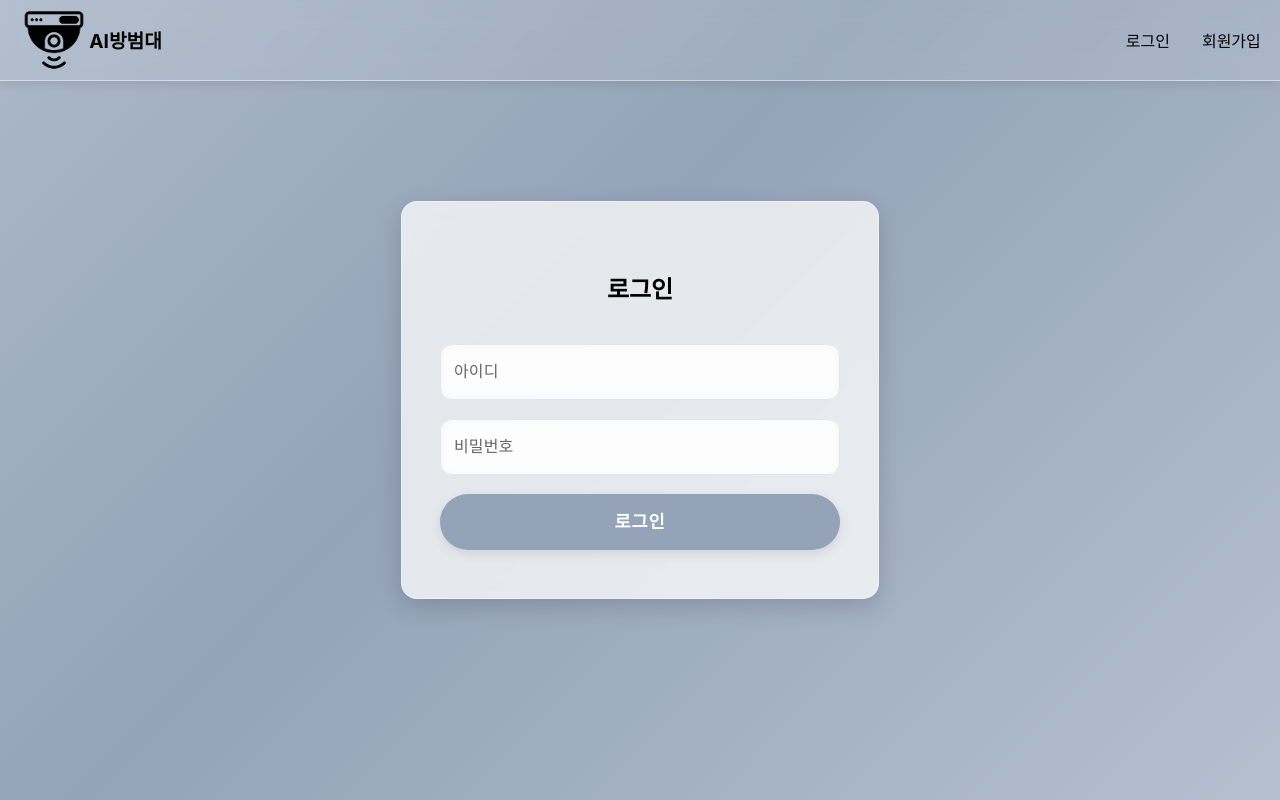
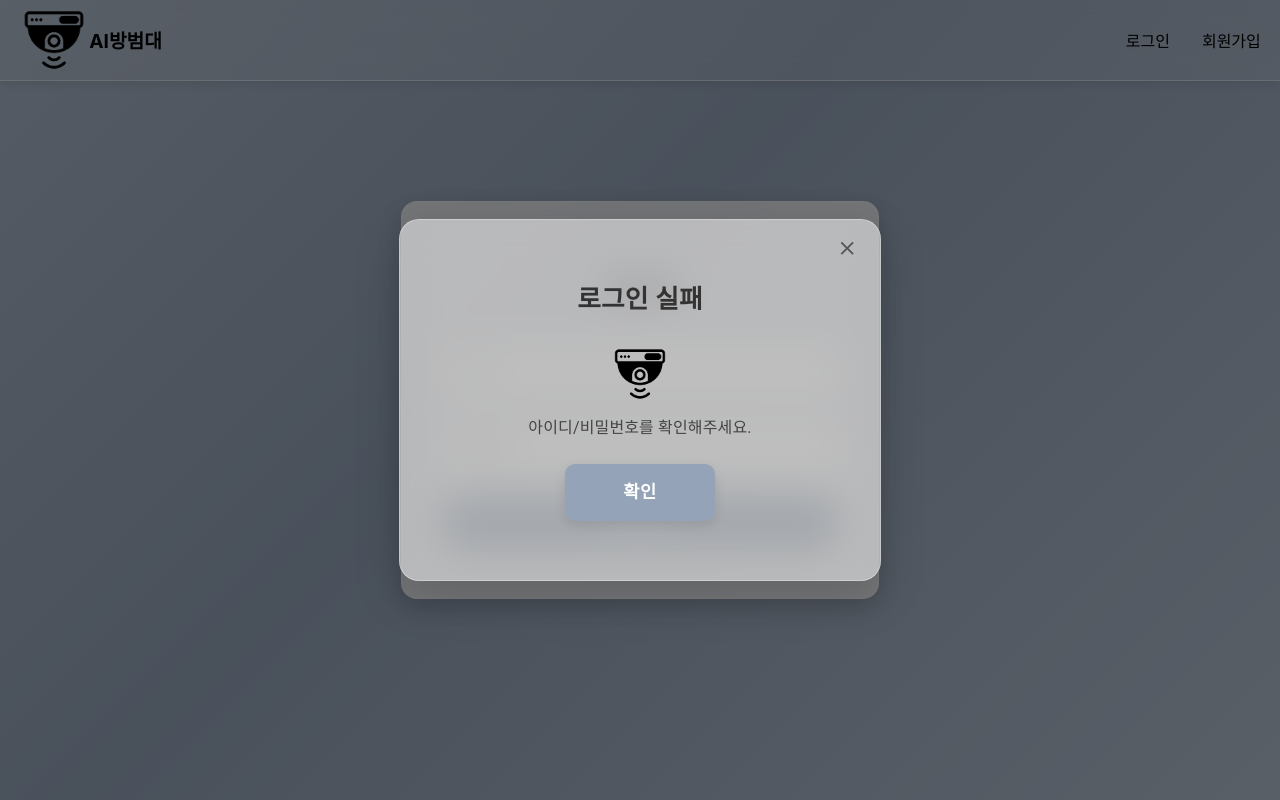
Before and after one commit to AI-Security-Guard/AI-Security-Guard, a React (Create React App) app in the folder client/: page /login in a window 1280 px wide. Both pictures are taken after a click on the button "로그인". Built offline with nearby package versions, Linux system fonts and the light colour scheme.

Commit message:
desgin: 로그인 모달창 #53

```diff
--- a/client/src/component/CustomModal/CustomModal.js
+++ b/client/src/component/CustomModal/CustomModal.js
@@ -1,20 +1,21 @@
 import React from "react";
 import { Modal, Typography } from "@mui/material";
-import * as S from "./CustomModal.style.js";
-import ShortButton from "../ShortButton/ShortButton.js";
+import * as S from "./CustomModal.style";
+import ShortButton from "../../component/ShortButton/ShortButton.js";
+import CloseIcon from "@mui/icons-material/Close";
 
-export default function CustomModalModal({ open, onClose, title, message, icon, buttons = [] }) {
+function CustomModal({ open, onClose, title, message, icon, buttons = [] }) {
     return (
         <Modal open={open} onClose={onClose}>
             <S.ModalBox>
+                <S.CloseButton onClick={onClose}>
+                    <CloseIcon fontSize="inherit" />
+                </S.CloseButton>
                 <Typography variant="h6" component="h2" gutterBottom>
                     {title || "알림"}
                 </Typography>
-
                 {icon && <div style={{ margin: "8px 0" }}>{icon}</div>}
-
                 <Typography sx={{ mb: 3 }}>{message}</Typography>
-
                 <S.ButtonGroup>
                     {buttons.map((btn, idx) => (
                         <ShortButton key={idx} onClick={btn.onClick} txt={btn.label} />
@@ -24,3 +25,5 @@ export default function CustomModalModal({ open, onClose, title, message, icon,
         </Modal>
     );
 }
+
+export default CustomModal;
--- a/client/src/component/CustomModal/CustomModal.style.js
+++ b/client/src/component/CustomModal/CustomModal.style.js
@@ -1,7 +1,6 @@
 import { styled, keyframes } from "@mui/material/styles";
-import { Box, Button } from "@mui/material";
+import { Box } from "@mui/material";
 
-// ✨ 모달 등장 애니메이션
 const fadeInModal = keyframes`
   from {
     opacity: 0;
@@ -18,31 +17,38 @@ export const ModalBox = styled(Box)(({ theme }) => ({
     top: "50%",
     left: "50%",
     transform: "translate(-50%, -50%)",
-    width: 400,
-    minHeight: 260,
+    width: 420,
+    minHeight: 280,
     display: "flex",
     flexDirection: "column",
     alignItems: "center",
-    justifyContent: "space-around",
+    justifyContent: "center",
 
-    // ✨ Glass 효과 + 그라데이션 배경
-    backdropFilter: "blur(16px)",
-    WebkitBackdropFilter: "blur(16px)",
-    background: "linear-gradient(135deg, rgba(255,255,255,0.08), rgba(255,255,255,0.18))",
-    border: "1px solid rgba(255, 255, 255, 0.25)",
+    background: "rgba(255, 255, 255, 0.5)",
+    backdropFilter: "blur(18px)",
+    WebkitBackdropFilter: "blur(18px)",
+    border: "1px solid rgba(255, 255, 255, 0.3)",
 
-    // ✨ 그림자 + 입체감
-    boxShadow: "0 20px 50px rgba(0, 0, 0, 0.3)",
+    boxShadow: "0 16px 48px rgba(0, 0, 0, 0.15)",
     borderRadius: "20px",
 
-    // ✨ 텍스트 스타일
-    padding: theme.spacing(4),
+    padding: "40px 30px",
     textAlign: "center",
-    color: "#ffffff",
+    color: "#333333",
     fontFamily: "'Pretendard', sans-serif",
 
-    // ✨ 애니메이션
     animation: `${fadeInModal} 0.3s ease-out forwards`,
+
+    "& h2": {
+        fontSize: "1.6rem",
+        fontWeight: 700,
+        marginBottom: "1rem",
+    },
+    "& p": {
+        fontSize: "1rem",
+        color: "#444",
+        marginBottom: "1.5rem",
+    },
 }));
 
 export const ButtonGroup = styled("div")({
@@ -51,3 +57,18 @@ export const ButtonGroup = styled("div")({
     justifyContent: "center",
     flexWrap: "wrap",
 });
+
+export const CloseButton = styled("button")({
+    position: "absolute",
+    top: "16px",
+    right: "16px",
+    background: "transparent",
+    border: "none",
+    fontSize: "1.4rem",
+    color: "#555",
+    cursor: "pointer",
+    transition: "color 0.2s ease",
+    "&:hover": {
+        color: "#000",
+    },
+});
--- a/client/src/page/LoginPage/LoginPage.js
+++ b/client/src/page/LoginPage/LoginPage.js
@@ -4,20 +4,20 @@ import Header from "../../component/Header/Header.js";
 import LongButton from "../../component/LongButton/LongButton.js";
 import Input from "../../component/Input/Input.js";
 import { useNavigate } from "react-router-dom";
-import CustomModal from "../../component/CustomModal/CustomModal.js"; // 모달 import
+import CustomModal from "../../component/CustomModal/CustomModal.js";
 
 function LoginPage() {
     const navigate = useNavigate();
     const [id, setId] = useState("");
     const [password, setPassword] = useState("");
-    const [showModal, setShowModal] = useState(false);
     const [modalOpen, setModalOpen] = useState(false);
 
     const handleLogin = () => {
         if (!id || !password) {
-            setShowModal(true);
+            setModalOpen(true); // ✅ 이걸로 바꿔줘야 모달이 뜸
             return;
         }
+
         navigate("/List");
 
         console.log("로그인 시도:", { id, password });
@@ -40,9 +40,10 @@ function LoginPage() {
             </S.Container>
             <CustomModal
                 open={modalOpen}
+                onClose={() => setModalOpen(false)}
                 title="로그인 실패"
                 message="아이디/비밀번호를 확인해주세요."
-                icon={<img src="/icon/cctv.png" alt="icon" width={60} />}
+                icon={<img src="/image/logo.png" alt="icon" width={60} />}
                 buttons={[{ label: "확인", onClick: () => setModalOpen(false) }]}
             />
         </>
```
